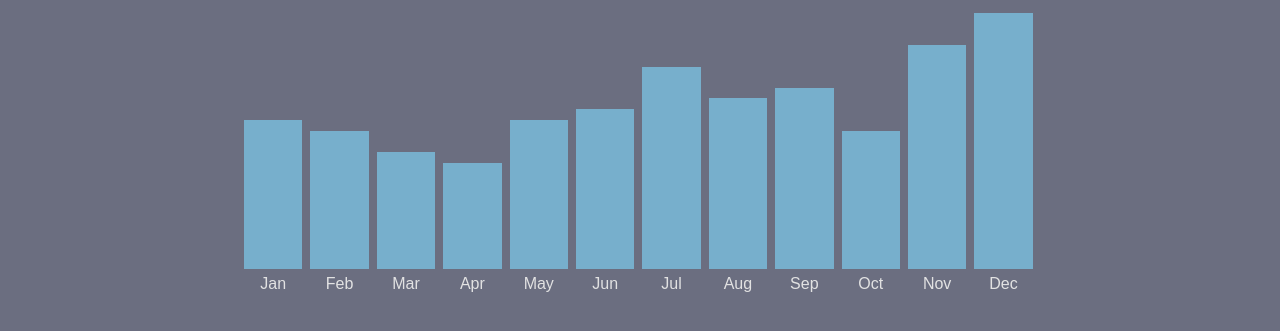
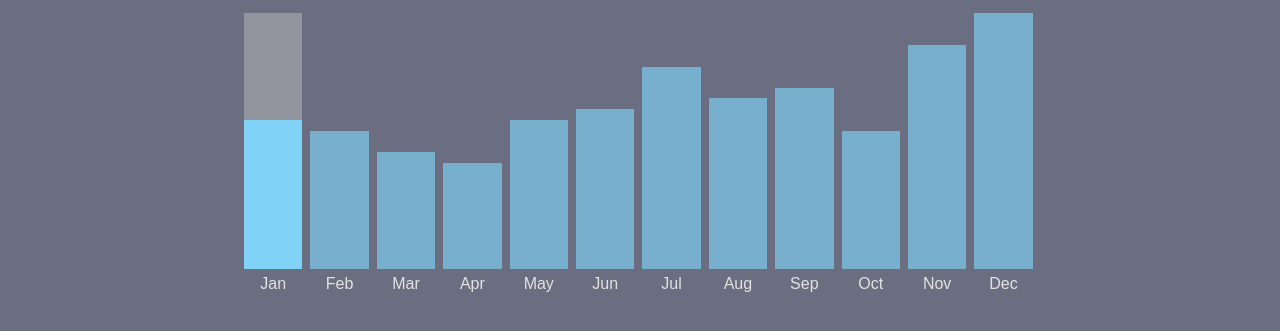
Before and after one commit to boot0076/exercise-2, a plain HTML site: page index.html in a window 1280 px wide. In both pictures the pointer is over the item 273 px from the left and 256 px from the top of the page. Shown: the part 115-446 px from the top of the page. Drawn offline with Linux system fonts and the light colour scheme.

Commit message:
Added transition to background colour of bar chart

```diff
--- a/css/main.css
+++ b/css/main.css
@@ -59,6 +59,11 @@ body {
   width: 7.3%;
 
   background-color: rgba(204, 204, 204, 0);
+  transition: background-color 200ms linear;
+}
+
+.chart__item:hover {
+  background-color: rgba(204, 204, 204, 0.4)
 }
 
 .chart__link,
@@ -92,6 +97,11 @@ body {
   top: 0;
 
   background-color: rgba(127, 219, 255, 0.6);
+  transition: background-color 200ms linear;
+}
+
+.chart__bar:hover {
+  background-color: rgba(127, 219, 255, 0.9);
 }
 
 .chart__count {
```
